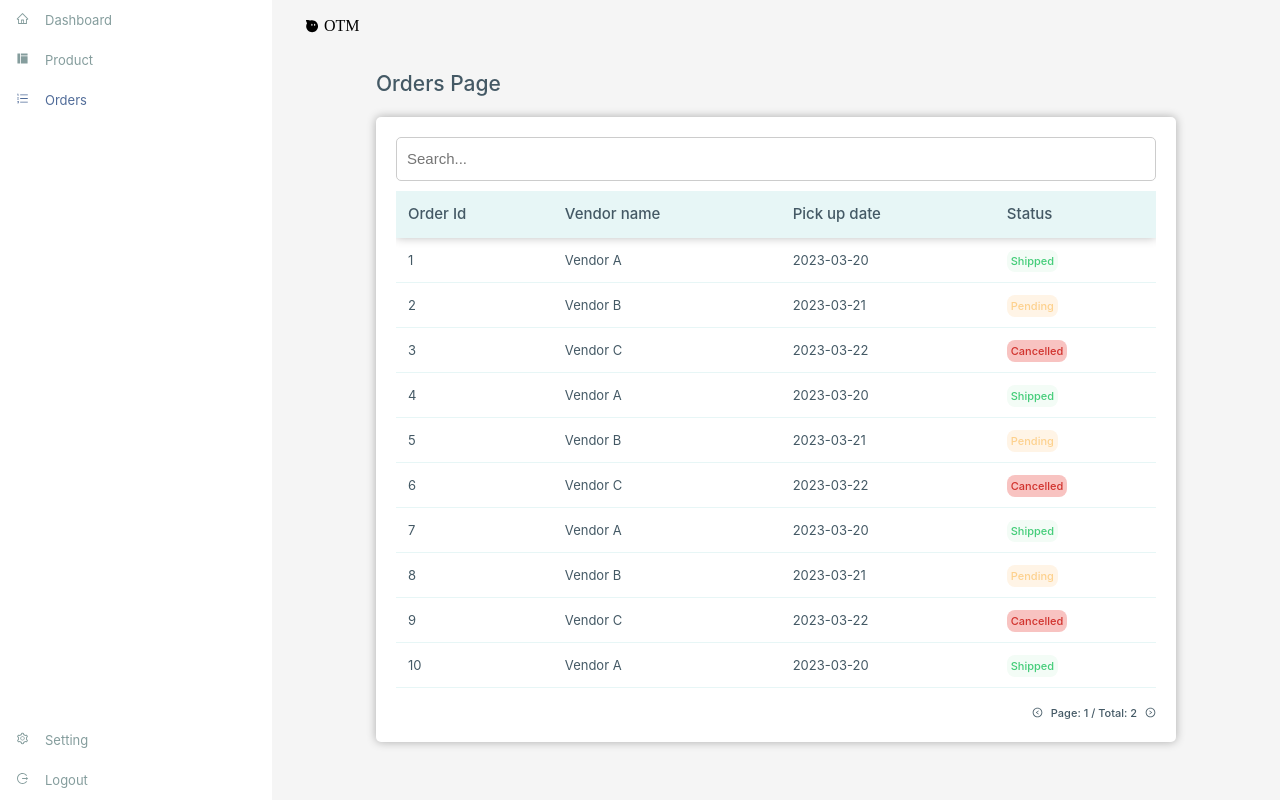
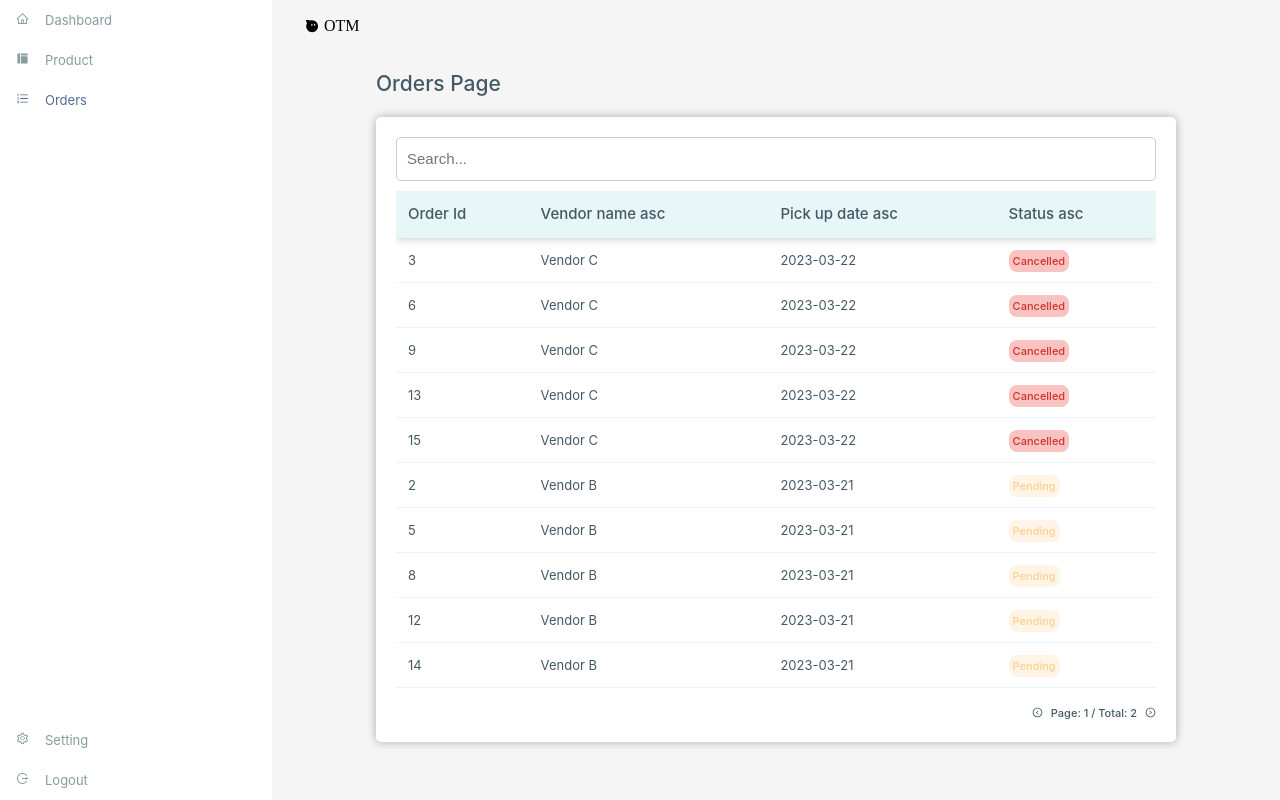
Before and after one commit to ravindrakumarkumawat/order-management-tool, a React (Create React App) app: page / in a window 1280 px wide. Both pictures are taken after a click on the button "Login". Built offline with nearby package versions, Linux system fonts and the light colour scheme.

Commit message:
Added the sorting

```diff
--- a/src/pages/Orders/index.js
+++ b/src/pages/Orders/index.js
@@ -1,29 +1,70 @@
-import React, { useState } from 'react';
+import React, { useEffect, useState } from 'react';
 import Pagination from '../../component/common/Pagination';
 import data from '../../mock/orderData.json';
 import './index.css';
-
+const ASC = 'asc'
+const DESC = 'desc'
 const Orders = () => {
     const [searchTerm, setSearchTerm] = useState('');
     const [currentPage, setCurrentPage] = useState(1);
     const ITEMS_PER_PAGE = 10;
 
-    const filteredData = data.filter((item) =>
-        Object.values(item).some((value) =>
-            value.toLowerCase().includes(searchTerm.toLowerCase())
-        )
-    );
+    const [vendorData, setVendorData] = useState([...data]);
+    useEffect(() => {
+        setVendorData(data.filter((item) =>
+            Object.values(item).some((value) =>
+                value.toLowerCase().includes(searchTerm.toLowerCase())
+            )
+        ))
+    }, [searchTerm])
+
     const getCurrentItems = () => {
         const indexOfLastItem = currentPage * ITEMS_PER_PAGE;
         const indexOfFirstItem = indexOfLastItem - ITEMS_PER_PAGE;
-        return filteredData.slice(indexOfFirstItem, indexOfLastItem);
+
+        return vendorData.slice(indexOfFirstItem, indexOfLastItem);
     };
     const getPageCount = () => {
-        return Math.ceil(filteredData.length / ITEMS_PER_PAGE);
+        return Math.ceil(vendorData.length / ITEMS_PER_PAGE);
     };
     const handlePageChange = (pageNumber) => {
         setCurrentPage(pageNumber);
     };
+    const [sortOrder, setOrder] = useState({
+        vendorName: ASC,
+        pickupDate: ASC,
+        status: ASC,
+    })
+    useEffect(() => {
+        setVendorData([...sortBy('vendorName')])
+
+    }, [sortOrder.vendorName])
+    useEffect(() => {
+        setVendorData([...sortBy('pickupDate')])
+
+    }, [sortOrder.pickupDate])
+    useEffect(() => {
+        setVendorData([...sortBy('status')])
+
+    }, [sortOrder.status])
+
+    const toggleSortedOrder = (type) => {
+        setOrder({
+            ...sortOrder,
+            [type]: sortOrder[type] === ASC ? DESC : ASC
+        })
+    }
+
+    const sortBy = (key) => {
+        return vendorData.sort((a, b) => {
+            if(sortOrder[key] == ASC) {
+                return a[key].localeCompare(b[key])
+            } else if(sortOrder[key] == DESC) {
+                return b[key].localeCompare(a[key])
+            }
+        })
+    }
+
     return (
         <div className="orders-page">
             <h1>Orders Page</h1>
@@ -39,9 +80,9 @@ const Orders = () => {
                     <thead>
                     <tr>
                         <th>Order Id</th>
-                        <th>Vendor name</th>
-                        <th>Pick up date</th>
-                        <th>Status</th>
+                        <th onClick={() => toggleSortedOrder('vendorName')}>Vendor name {sortOrder['vendorName']}</th>
+                        <th onClick={() => toggleSortedOrder('pickupDate')}>Pick up date {sortOrder['pickupDate']}</th>
+                        <th onClick={() => toggleSortedOrder('status')}>Status {sortOrder['status']}</th>
                     </tr>
                     </thead>
                     <tbody>
```
